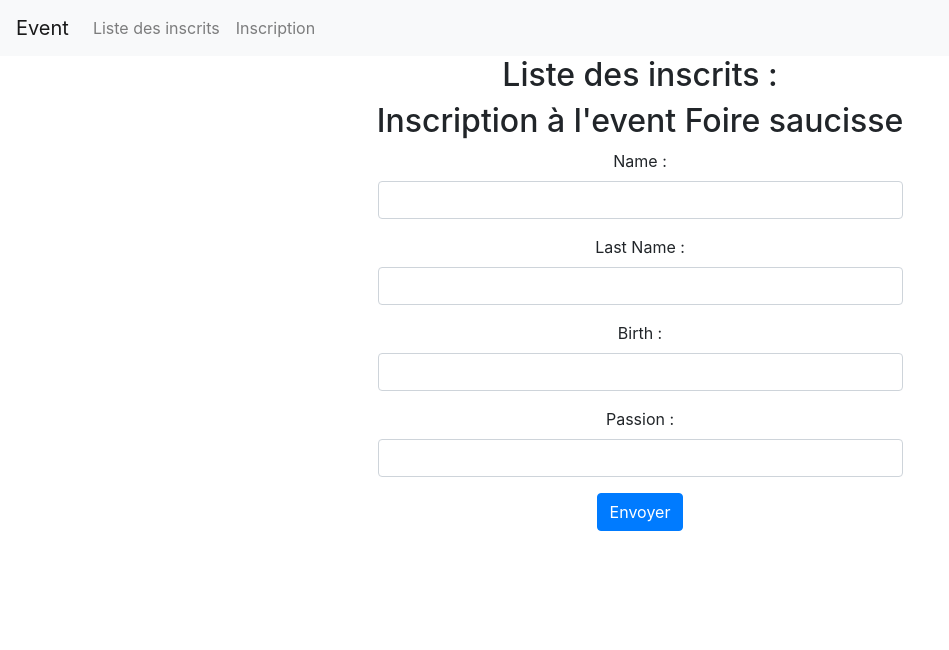
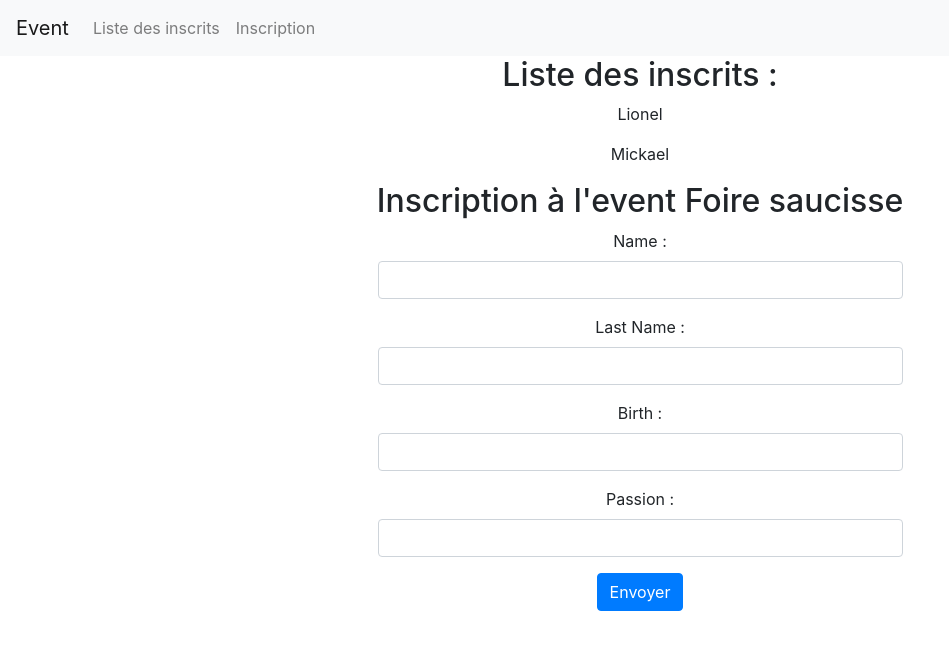
Before and after one commit to Seb6277/form_project, a React (Create React App) app in the folder client/: page / in a window 1280 px wide. Shown: the top 650 px of the page, without its empty margins (0-949 px from the left). Built offline with nearby package versions, Linux system fonts and the light colour scheme.

Commit message:
finished form first part

```diff
--- a/client/src/components/registeredListComponents.js
+++ b/client/src/components/registeredListComponents.js
@@ -1,10 +1,30 @@
 import React from 'react';
 
 class RegisteredList extends React.Component{
+    constructor(props) {
+        super(props)
+
+        this.state = {
+            userList: ['Lionel', 'Mickael']
+        }
+    }
+
+    generateList() {
+        const userList = this.state.userList;
+        userList.map((user) => {
+            return(
+                <p key={user}>
+                    {user}
+                </p>
+            )
+        })
+    }
+
     render() {
         return (
             <div>
                 <h2>Liste des inscrits : </h2>
+                {this.state.userList.map((user) => <p key={user}>{user}</p>)}
             </div>
         );
     }
```
